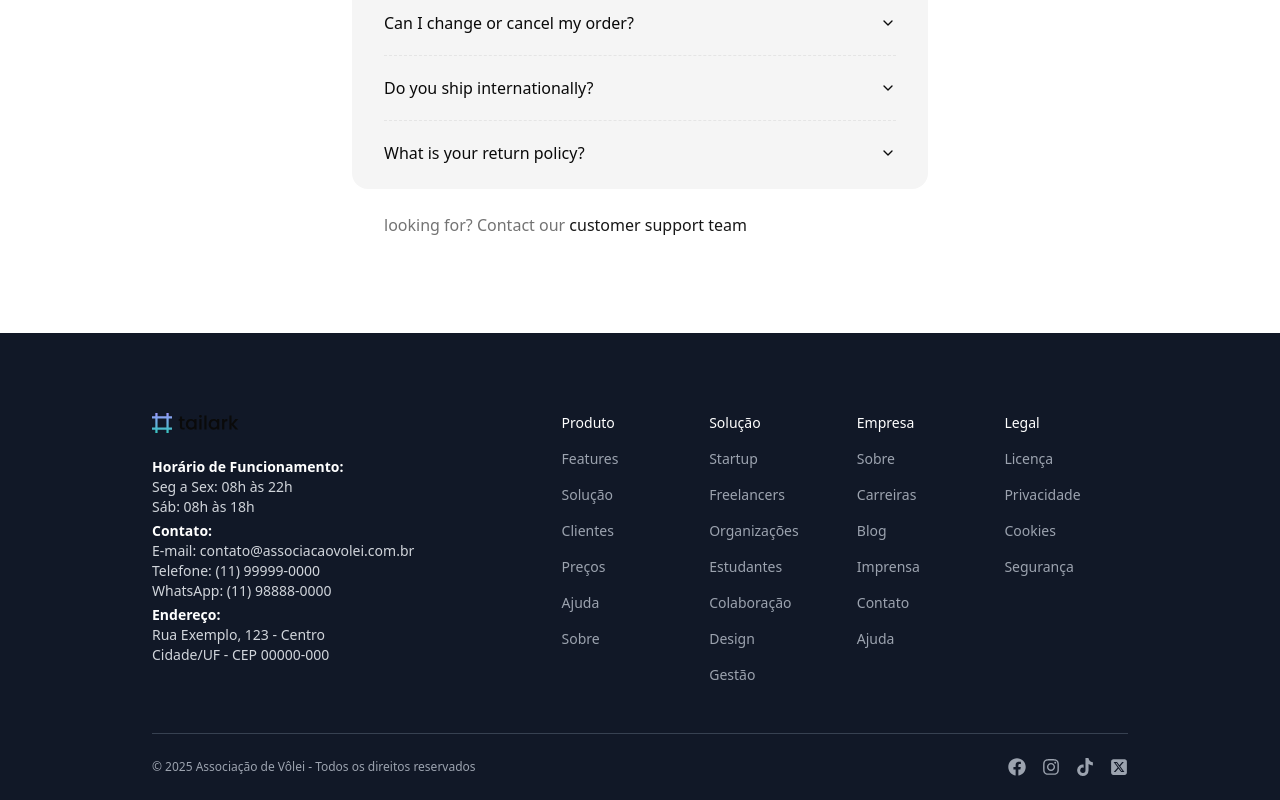
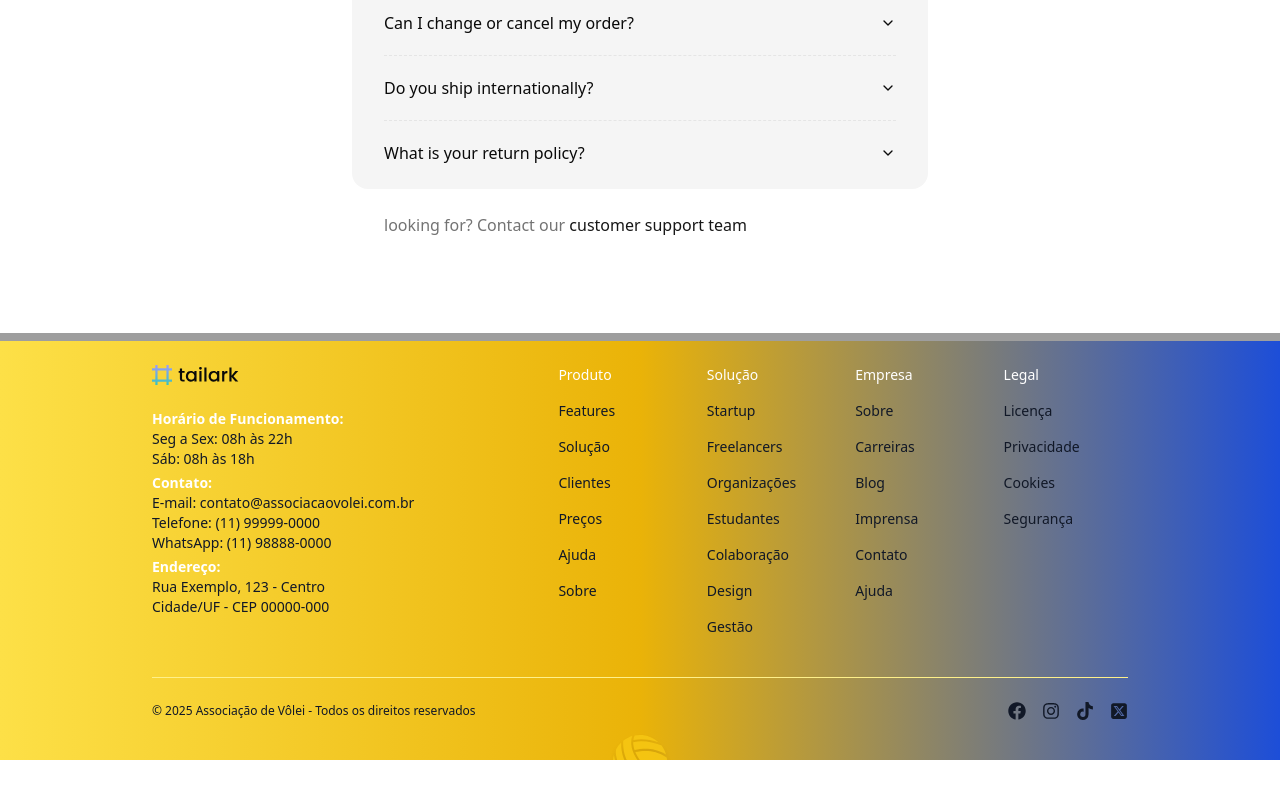
Before and after one commit to Joaozin148/SistemaNelp, a Next.js app: page / in a window 1280 px wide. Shown: the part 5397-6197 px from the top of the page. After the commit the page ends 6157 px from the top, so only its background shows below. Built offline with nearby package versions, Linux system fonts and the light colour scheme; grey boxes are pictures that could not be loaded.

Commit message:
Alterações de responsavidade e animações no footer.

```diff
--- a/app/_components/footer.tsx
+++ b/app/_components/footer.tsx
@@ -1,7 +1,10 @@
+'use client';
+
 import { Logo } from '@/app/_components/logo'
 import Link from 'next/link'
 import { FaFacebook, FaInstagram, FaTiktok } from 'react-icons/fa'
 import { FaSquareXTwitter } from 'react-icons/fa6'
+import { GiVolleyballBall } from 'react-icons/gi'
 
 const links = [
     {
@@ -51,11 +54,17 @@
 
 export default function FooterSection() {
     return (
-        <footer className="bg-gray-900 text-gray-300 pt-20 text-sm">
-            <div className="mx-auto max-w-5xl px-6">
-                <div className="grid gap-12 md:grid-cols-5">
-                    <div className="md:col-span-2 space-y-6">
-                        <Link href="/" aria-label="home" className="block size-fit">
+        <footer className="bg-gradient-to-r from-yellow-300 via-yellow-500 to-blue-700 text-gray-900 pt-8 pb-4 text-sm relative overflow-hidden">
+            {/* Bola de voleibol animada */}
+            <div className="absolute -bottom-8 left-1/2 -translate-x-1/2 z-0 pointer-events-none">
+                <GiVolleyballBall className="text-yellow-400 text-6xl animate-bounce-slow drop-shadow-lg opacity-70" />
+            </div>
+            {/* Rede de voleibol como linha divisória */}
+            <div className="absolute left-0 right-0 top-0 h-2 bg-repeat-x bg-[url('/rede-volei.svg')]" />
+            <div className="mx-auto max-w-5xl px-4 sm:px-6 relative z-10">
+                <div className="grid gap-10 md:grid-cols-5">
+                    <div className="md:col-span-2 space-y-6 text-center md:text-left">
+                        <Link href="/" aria-label="home" className="block size-fit mx-auto md:mx-0">
                             <Logo />
                         </Link>
 
@@ -76,12 +85,12 @@
                         </div>
                     </div>
 
-                    <div className="grid grid-cols-2 gap-6 sm:grid-cols-4 md:col-span-3">
+                    <div className="grid grid-cols-2 gap-6 sm:grid-cols-4 md:col-span-3 text-center md:text-left">
                         {links.map((link, index) => (
                             <div key={index} className="space-y-4">
                                 <span className="block font-medium text-white">{link.group}</span>
                                 {link.items.map((item, idx) => (
-                                    <Link key={idx} href={item.href} className="text-gray-400 hover:text-yellow-400 block">
+                                    <Link key={idx} href={item.href} className="text-gray-900 hover:text-yellow-900 block transition-colors">
                                         {item.title}
                                     </Link>
                                 ))}
@@ -90,24 +99,34 @@
                     </div>
                 </div>
 
-                <div className="mt-12 border-t border-gray-700 py-6 flex flex-wrap items-center justify-between gap-4">
-                    <span className="text-gray-400 text-xs">© {new Date().getFullYear()} Associação de Vôlei - Todos os direitos reservados</span>
-                    <div className="flex gap-4 text-lg text-gray-400">
-                        <Link href="#" aria-label="Facebook" className="hover:text-yellow-400">
+                <div className="mt-10 border-t border-yellow-200 py-6 flex flex-col md:flex-row items-center justify-between gap-4">
+                    <span className="text-gray-900 text-xs text-center md:text-left">© {new Date().getFullYear()} Associação de Vôlei - Todos os direitos reservados</span>
+                    <div className="flex gap-4 text-lg text-gray-900">
+                        <Link href="#" aria-label="Facebook" className="hover:text-yellow-900 transition-transform duration-300 hover:-translate-y-1 hover:scale-110">
                             <FaFacebook />
                         </Link>
-                        <Link href="#" aria-label="Instagram" className="hover:text-yellow-400">
+                        <Link href="#" aria-label="Instagram" className="hover:text-yellow-900 transition-transform duration-300 hover:-translate-y-1 hover:scale-110">
                             <FaInstagram />
                         </Link>
-                        <Link href="#" aria-label="TikTok" className="hover:text-yellow-400">
+                        <Link href="#" aria-label="TikTok" className="hover:text-yellow-900 transition-transform duration-300 hover:-translate-y-1 hover:scale-110">
                             <FaTiktok />
                         </Link>
-                        <Link href="#" aria-label="X/Twitter" className="hover:text-yellow-400">
+                        <Link href="#" aria-label="X/Twitter" className="hover:text-yellow-900 transition-transform duration-300 hover:-translate-y-1 hover:scale-110">
                             <FaSquareXTwitter />
                         </Link>
                     </div>
                 </div>
             </div>
+            {/* Animação personalizada para bounce lento */}
+            <style jsx>{`
+                @keyframes bounce-slow {
+                    0%, 100% { transform: translateY(0);}
+                    50% { transform: translateY(-30px);}
+                }
+                .animate-bounce-slow {
+                    animation: bounce-slow 2.5s infinite;
+                }
+            `}</style>
         </footer>
     )
 }
```
